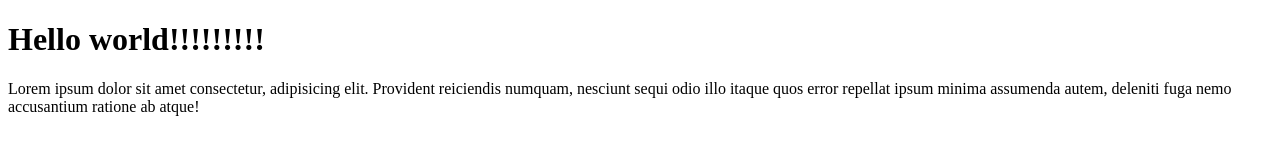
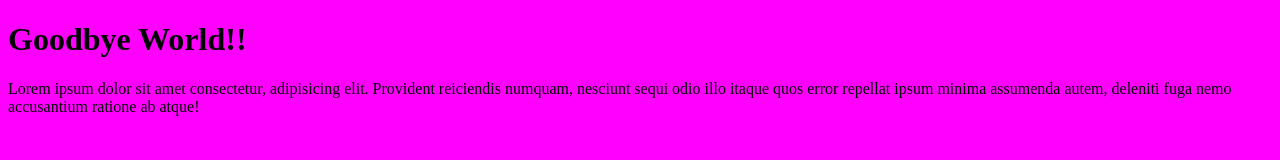
Before and after one commit to TheeOriginalDev/github-demo-stashing, a plain HTML site: page index.html in a window 1280 px wide. Drawn offline with Linux system fonts and the light colour scheme.

Commit message:
apply stashed changes

```diff
--- a/app.css
+++ b/app.css
@@ -0,0 +1,3 @@
+body {
+    background-color: magenta;
+}
--- a/index.html
+++ b/index.html
@@ -4,12 +4,12 @@
 <head>
     <meta charset="UTF-8">
     <meta name="viewport" content="width=device-width, initial-scale=1.0">
-    <title>Hello!!!!</title>
+    <title>Goodbye!</title>
     <link rel="stylesheet" href="app.css">
 </head>
 
 <body>
-    <h1>Hello world!!!!!!!!!</h1>
+    <h1>Goodbye World!!</h1>
     <p>Lorem ipsum dolor sit amet consectetur, adipisicing elit. Provident reiciendis
     numquam, nesciunt sequi odio
         illo itaque quos error repellat ipsum minima assumenda autem,
```
